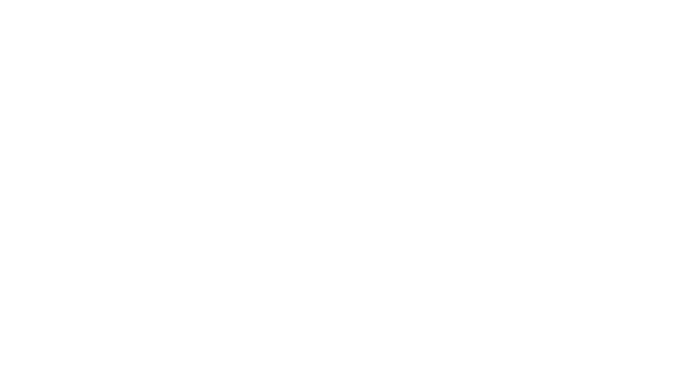
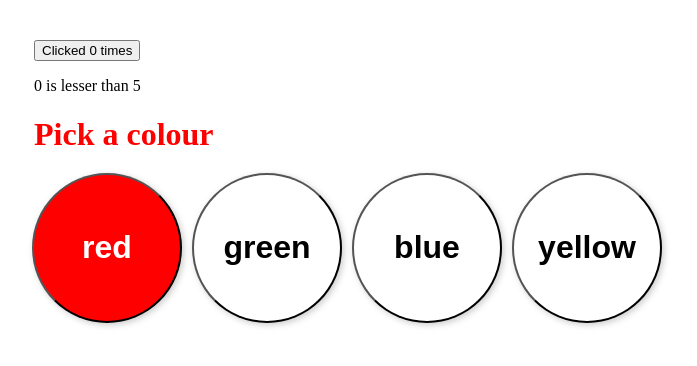
Before and after one commit to RakibRahman/Svelte, a SvelteKit app: page /logic in a window 1280 px wide. Shown: the top 366 px of the page, without its empty margins (156-853 px from the left). Built offline with nearby package versions, Linux system fonts and the light colour scheme.

Commit message:
new page about logics

```diff
--- a/src/routes/logic/+page.svelte
+++ b/src/routes/logic/+page.svelte
@@ -1,8 +1,45 @@
 <script lang="ts">
-    // Your code here - practice building from scratch!
+    let count = $state(0);
+
+    function increment() {
+        count += 1;
+    }
+
+    const colors = ["red", "green", "blue", "yellow"];
+    let selectedColor = $state(colors[0]);
 </script>
 
-<div class="container"></div>
+<div class="container">
+    <button onclick={increment}>
+        Clicked {count}
+        {count === 1 ? "time" : "times"}
+    </button>
+
+    <!-- {#...} opens a block. {/...} closes a block. -->
+    {#if count > 5}
+        <p>{count} is greater than 5</p>
+    {:else if count === 5}
+        <p>Equal Number</p>
+    {:else}
+        <p>{count} is lesser than 5</p>
+    {/if}
+
+    <h1 style="color: {selectedColor}">Pick a colour</h1>
+    <div class="color-container">
+        {#each colors as color}
+            <button
+                style="background: {selectedColor === color
+                    ? color
+                    : ''}; color:{selectedColor === color && color !== 'yellow'
+                    ? 'white'
+                    : 'black'}"
+                onclick={() => {
+                    selectedColor = color;
+                }}>{color}</button
+            >
+        {/each}
+    </div>
+</div>
 
 <style>
     .container {
@@ -10,4 +47,22 @@
         margin: 0 auto;
         padding: 2rem;
     }
+
+    .color-container {
+        display: inline-flex;
+        gap: 10px;
+    }
+
+    .color-container button {
+        width: 150px;
+        aspect-ratio: 1;
+        border-radius: 50%;
+        background: var(--color, #fff);
+        transform: translate(-2px, -2px);
+        filter: drop-shadow(2px 2px 3px rgba(0, 0, 0, 0.2));
+        transition: all 0.1s;
+
+        font-weight: 700;
+        font-size: 2rem;
+    }
 </style>
--- a/svelte.config.js
+++ b/svelte.config.js
@@ -1,6 +1,6 @@
 import adapter from '@sveltejs/adapter-auto';
 import { vitePreprocess } from '@sveltejs/vite-plugin-svelte';
-import sveltePreprocess from 'svelte-preprocess'; // Add this import
+import { sveltePreprocess } from 'svelte-preprocess'; // Add this import
 
 /** @type {import('@sveltejs/kit').Config} */
 const config = {
```
Also changed, not shown: 1 other file (tests, documents, lock files or other folders).
